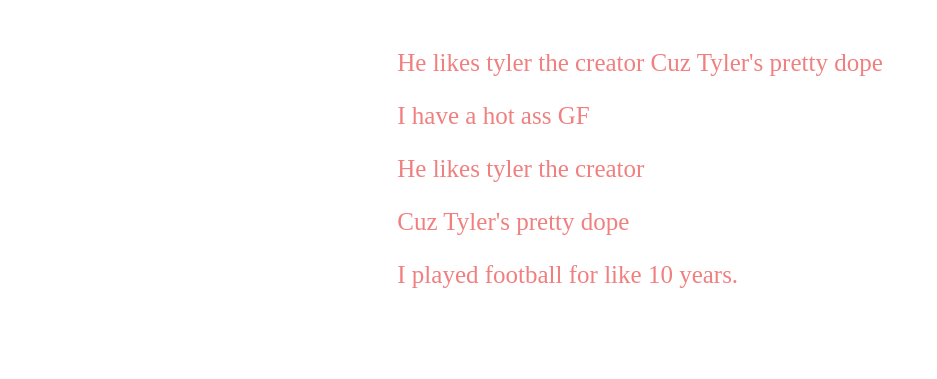
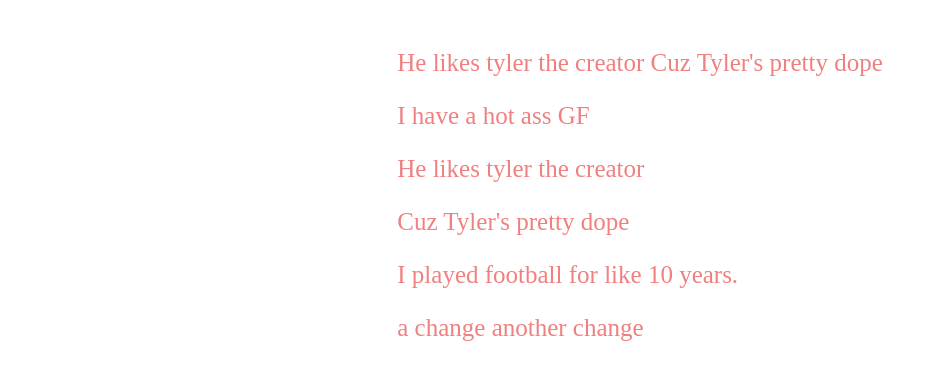
Before and after one commit to Polymer21/git-working-together, a plain HTML site: page index.html in a window 1280 px wide. Shown: the part 123-502 px from the top of the page, without its empty margins (0-937 px from the left). Drawn offline with Linux system fonts and the light colour scheme.

Commit message:
update readme

```diff
--- a/index.html
+++ b/index.html
@@ -19,7 +19,8 @@
                 <p>He likes tyler the creator</p>
                 <p>Cuz Tyler's pretty dope</p>
                 <p>I played football for like 10 years.</p>
-
+                a change
+                another change
             </div>
         </main>
     </body>
```
